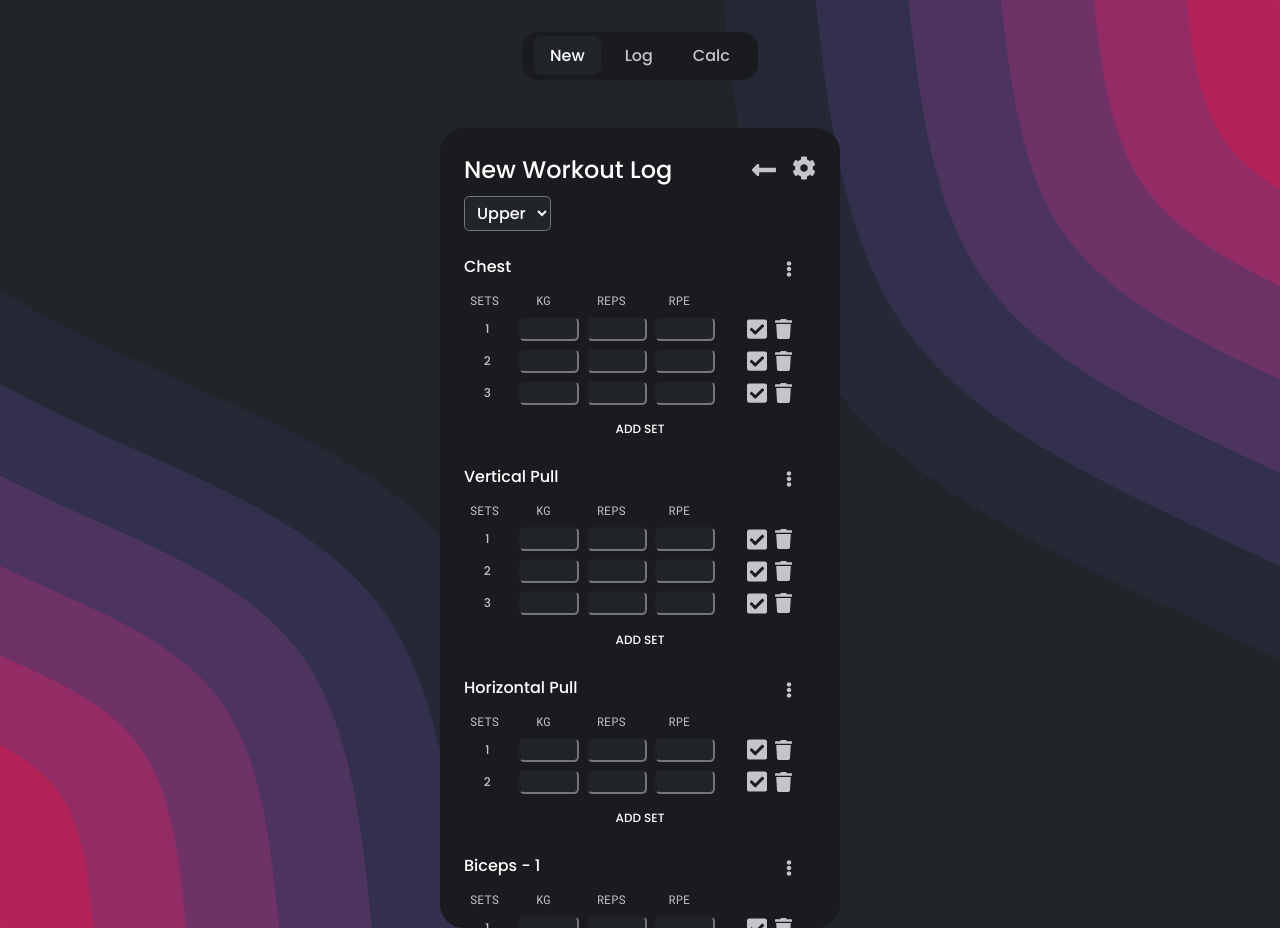
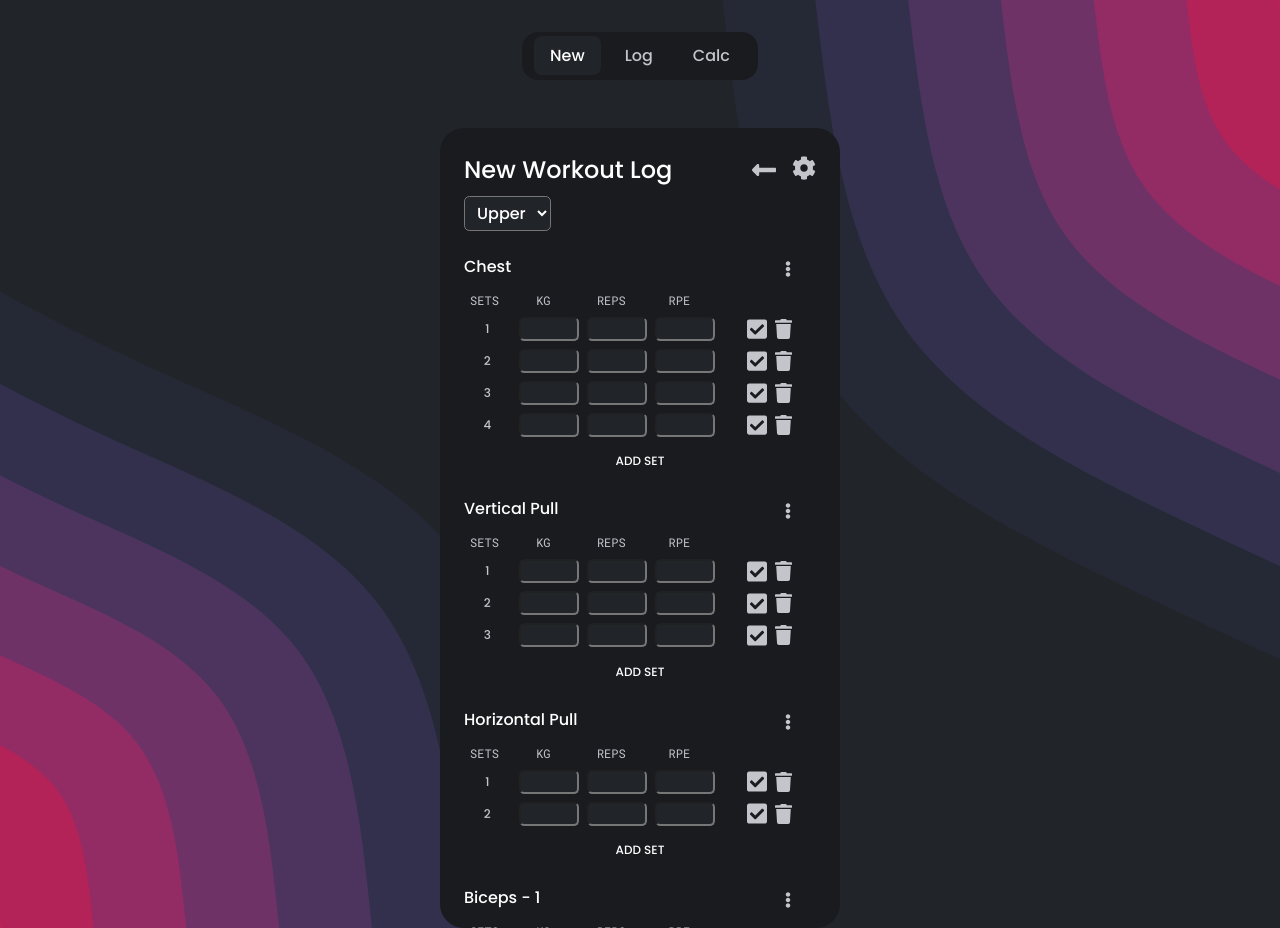
Before and after one commit to 0xfuje/workout, a React (Create React App) app: page /new in a window 1280 px wide. Built offline with nearby package versions, Linux system fonts and the light colour scheme.

Commit message:
You can now add, rename and remove exercises from new log

```diff
--- a/src/App.js
+++ b/src/App.js
@@ -16,11 +16,11 @@ function App() {
                 frequency: 3,
                 exercises:
                 [
-                    { name: 'Chest', sets: 3 },
+                    { name: 'Chest', sets: 4 },
                     { name: 'Vertical Pull', sets: 3},
                     { name: 'Horizontal Pull', sets: 2},
                     { name: 'Biceps - 1', sets: 3 },
-                    { name: 'Biceps - 2', sets: 3 },
+                    { name: 'Biceps - 2', sets: 2 },
                     { name: 'Triceps - 1', sets: 2 },
                     { name: 'Triceps - 2', sets: 2 },
                     { name: 'Side delt', sets: 3 },
--- a/src/Exercise.js
+++ b/src/Exercise.js
@@ -7,29 +7,62 @@ import './styles/Exercise.scss';
 
 
 function Exercise(props) {
+    // Sets logic
     const oldSets = props.sets;
     const newSets = () => oldSets.map((set, i) => ( {...set, id: nanoid()} ));
+
+    // Set states
     const [sets, setSets] = useState(newSets);
     const [plusSets, setPlusSets] = useState(0);
 
+    // Setting states
+    const [isSettingsDisplayed, setIsSettingsDisplayed] = useState(false);
+    const [isRenameDisplayed, setIsRenameDisplayed] = useState(false);
+    const [isReplaceDisplayed, setIsReplaceDisplayed] = useState(false);
+    const [rename, setRename] = useState();
+
     useEffect(() => setSets(newSets()), [plusSets]);
 
+    // Functions in this comp - Handling functions
+    const handleAddSet = () => {
+        addSet();
+    }
+    const handleSettingsClick = () => {
+        setIsSettingsDisplayed(!isSettingsDisplayed);
+    }
+    const handleSettingsChange = (e) => {
+        if (e.target.value === 'rename') setIsRenameDisplayed(true);
+        if (e.target.value === 'replace');
+        if (e.target.value === 'remove') props.removeEx(props.id);
+        setIsSettingsDisplayed(false);
+    }
+    const handleRenameChange = (e) => {
+        setRename(e.target.value);
+    }
+
+    const handleRenameClick = (e) => {
+        props.renameEx(props.id, rename);
+        setIsRenameDisplayed(false);
+    }
+
+    // Functions in this comp
     const addSet = () => {
         oldSets.push({weight: 0, reps: 0, rpe: 0});
         setPlusSets(plusSets + 1);
     }
 
+    // Functions passed down
     const checkSet = (pos, setData) => {
         const [weight, reps, rpe] = setData;
         oldSets[pos] = {weight, reps, rpe};
         setPlusSets(plusSets + 1);
     }
-
     const deleteSet = (pos) => {
         oldSets.splice(pos, 1);
         setPlusSets(plusSets - 1);
     }
 
+    // Display variables
     const displaySets = sets.map((s, i) => {
         return (
             <Set
@@ -45,16 +78,29 @@ function Exercise(props) {
         )
     })
 
+    const displayExSettings =
+    <select className='Exercise-settings-selector' onChange={handleSettingsChange}>
+        <option className='Exercise-settings-selector-option' value="none">Select One 🠗</option>
+        <option className='Exercise-settings-selector-option' value="rename">Rename Exercise</option>
+        <option className='Exercise-settings-selector-option' value="replace">Replace Exercise</option>
+        <option className='Exercise-settings-selector-option' value="remove">Remove Exercise</option>
+    </select>
+
+    const displayRename =
+    <div className="Exercise-settings-rename">
+        <input className='Exercise-settings-rename-input input' onChange={handleRenameChange} placeholder='New Name'/>
+        <a className='Exercise-settings-rename-button button' onClick={handleRenameClick}>Rename</a>
+    </div>
 
 
     return (
         <div className={`Exercise Exercise-${props.pos}`}>
             <div className="flex">
                 <h2 className='Exercise-name'>{props.name}</h2>
-                <a href="/new" className="Exercise-settings">
-                    <img src={ellipsisSettingsIcon} alt="Exercise settings" />
-                </a>
+                <img src={ellipsisSettingsIcon} onClick={handleSettingsClick} className="Exercise-settings" alt="Exercise settings"/>
             </div>
+            {isSettingsDisplayed ? displayExSettings : ''}
+            {isRenameDisplayed ? displayRename : ''}
             <div className="Exercise-grid">
                 <div className='Exercise-grid-head'>
                     <p className='Exercise-grid-head-item Exercise-grid-head-item-sets'>sets</p>
@@ -67,7 +113,7 @@ function Exercise(props) {
                     {displaySets}
                 </div>
             </div>
-            <a className='Exercise-addSet' onClick={addSet}>Add Set</a>
+            <a className='Exercise-addSet' onClick={handleAddSet}>Add Set</a>
         </div>
     )
 }
--- a/src/WorkoutForm.js
+++ b/src/WorkoutForm.js
@@ -17,59 +17,88 @@ function WorkoutForm(props) {
         ));
         return newExercises;
     };
+
+    // States
     const [currentWorkout, setCurrentWorkout] = useState('Upper');
     const [exercises, setExercises] = useState(getExercises());
+    const [showNewExInput, setShowNexExInput] = useState(false);
+    const [newEx, setNewEx] = useState();
 
     // Set exercises on change of currentWorkout
     useEffect(() => setExercises(getExercises()), [currentWorkout]);
 
-
-
     // Functions passed down
-    const replaceEx = () => {
-
+    const renameEx = (id, newName) => {
+        const exToRename = exercises.filter(ex => ex.id === id)[0];
+        const newExercises = exercises.filter(ex => ex.id !== id);
+        exToRename.name = newName;
+        newExercises.push(exToRename);
+        newExercises.sort((a, b) => a.pos - b.pos);
+        setExercises(newExercises);
     }
-    const removeEx = () => {
-
+    const replaceEx = (id) => {
+        const exToReplace = exercises.filter(ex => ex.id === id)[0];
+    }
+    const removeEx = (id) => {
+        const newExercises = exercises.filter(ex => ex.id !== id);
+        setExercises(newExercises);
     }
 
     // Event Handlers
     const handleChange = (e) => {
-        e.preventDefault();
         setCurrentWorkout(e.target.value);
     }
-    const handleAddExercise = (e) => {
-        e.preventDefault();
+    const handleShowNewExInput = (e) => {
+        setShowNexExInput(!showNewExInput)
+    }
+    const handleAddExercise = () => {
+        if (!newEx) return;
+        const addEx = {name: newEx, sets: Array(3).fill({weight: 0, reps: 0, rpe: 0}), id: nanoid(), pos: exercises.length};
+        const newExercises = [...exercises, addEx];
+        setExercises(newExercises);
+        setShowNexExInput(false);
+    }
+    const handleNewExChange = (e) => {
+        setNewEx(e.target.value);
     }
     const handleCancelWorkout = (e) => {
-        e.preventDefault();
+
     }
     const handleFinishWorkout = (e) => {
-        e.preventDefault();
     }
 
     // Display variables
     const displayOptions = props.workoutRoutines.map((w) => {
         return <option className="WorkoutForm-selector-option" value={w.name}>{w.name}</option>;
     });
+
     const displayExercises = exercises.map((ex) => {
-        return <Exercise
+        return (
+        <Exercise
             name={ex.name}
             sets={ex.sets}
             id={ex.id}
             key={ex.id}
             pos={ex.pos}
+            renameEx={renameEx}
             replaceEx={replaceEx}
             removeEx={removeEx}
-        />
+        />)
     });
+
     const displayButtons =
     <Fragment>
-        <a onClick={handleAddExercise} className="WorkoutForm-button WorkoutForm-addExercise">add exercise</a>
+        {(!showNewExInput) ? <a onClick={handleShowNewExInput} className="WorkoutForm-button WorkoutForm-addExercise">add exercise</a> : ''}
         <a onClick={handleCancelWorkout} className="WorkoutForm-button WorkoutForm-cancelWorkout">cancel workout</a>
         <a onClick={handleFinishWorkout} className="WorkoutForm-button WorkoutForm-finishWorkout">finish workout</a>
     </Fragment>
 
+    const displayNewExInput =
+    <div className="WorkoutForm-newEx">
+        <input className='WorkoutForm-newEx-input input' onChange={handleNewExChange} placeholder='New Exercise Name'/>
+        <a className='WorkoutForm-newEx-button-add button' onClick={handleAddExercise}>Add New Exercise</a>
+        <a className='WorkoutForm-newEx-button-cancel button' onClick={handleShowNewExInput}>Cancel New Exercise</a>
+    </div>
 
     return (
         <div className='WorkoutForm'>
@@ -88,6 +117,7 @@ function WorkoutForm(props) {
                 {displayOptions}
             </select>
             {displayExercises}
+            {(showNewExInput) ? displayNewExInput : ''}
             {displayButtons}
 
         </div>
--- a/src/styles/Exercise.scss
+++ b/src/styles/Exercise.scss
@@ -8,10 +8,23 @@
         font-weight: 500;
     }
     &-settings {
-        img {
+        cursor: pointer;
+        margin-top: 0.25rem;
+        height: 1rem;
+        width: 1.5rem;
+        margin-right: 1rem;
+        &-selector {
+            font-size: 0.85rem;
             margin-top: 0.25rem;
-            height: 1rem;
-            margin-right: 1.5rem;
+            @include selector;
+            color: $color-lightgrey;
+        }
+        &-rename {
+            margin-top: 0.25rem;
+            &-input {
+                padding: 0.25rem 0.5rem;
+                color: $color-light;
+            }
         }
     }
     &-grid {
@@ -38,3 +51,6 @@
         @include button;
     }
 }
+
+.button { @include button };
+.input { @include input };
--- a/src/styles/Set.scss
+++ b/src/styles/Set.scss
@@ -16,12 +16,10 @@
         font-family: $font-family-main;
     }
     &-input {
+        @include input;
         font-family: $font-family-mono;
         font-size: 0.75rem;
         width: 3.75rem;
-        background-color: $color-dark;
-        color: $color-lightgrey;
-        border-radius: 0.33rem;
         text-align: end;
     }
     &-icons {
--- a/src/styles/WorkoutForm.scss
+++ b/src/styles/WorkoutForm.scss
@@ -15,10 +15,7 @@
     }
     &-selector {
         margin-top: 0.5rem;
-        padding: 0.25rem 0.5rem;
-        background-color: $color-dark;
-        color: $color-light;
-        border-radius: 0.33rem;
+        @include selector;
     }
 
     &-button {
@@ -27,4 +24,13 @@
     &-cancelWorkout {
         color: $color-danger;
     }
+
+    &-newEx {
+        margin-top: 2rem;
+        display: flex;
+        flex-direction: column;
+        &-button-cancel {
+            color: $color-danger !important;
+        }
+    }
 }
--- a/src/styles/utilites.scss
+++ b/src/styles/utilites.scss
@@ -28,6 +28,19 @@ $color-action-light: #363547;
     }
 }
 
+@mixin input {
+    background-color: $color-dark;
+    color: $color-light;
+    border-radius: 0.33rem;
+}
+
+@mixin selector {
+    padding: 0.25rem 0.5rem;
+    background-color: $color-dark;
+    color: $color-light;
+    border-radius: 0.33rem;
+}
+
 .title {
     font-size: 1.5rem;
     font-weight: 500;
```
Also changed, not shown: src/Set.js (+9 -3 lines).
